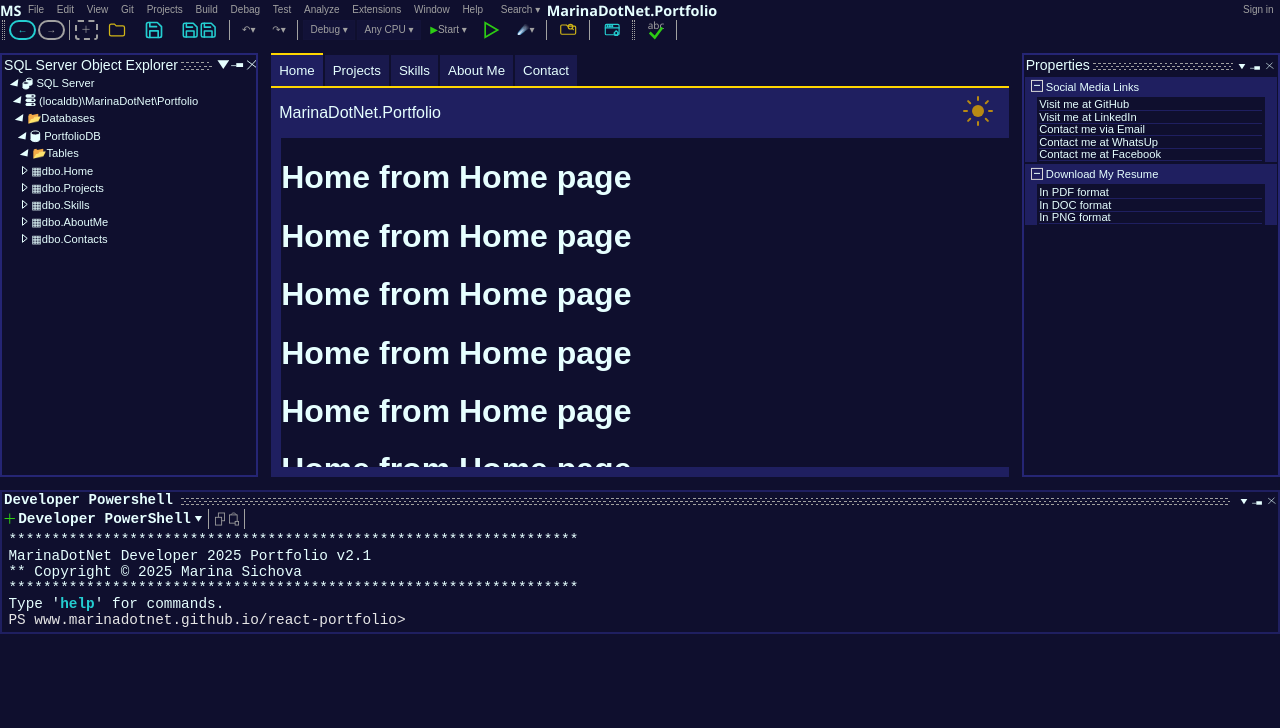
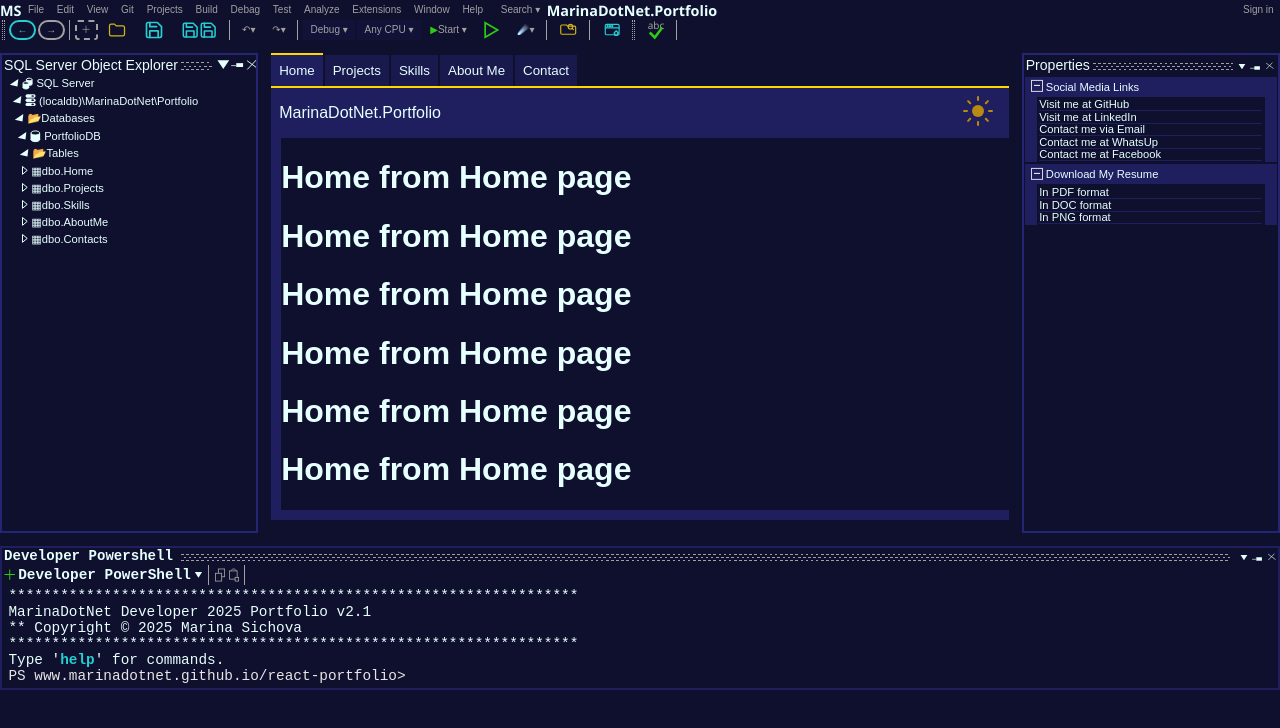
Before and after one commit to MarinaDotNet/portfolio-react, a React (Vite) app: page /#/ in a window 1280 px wide. Shown: the top 728 px of the page. Built offline with nearby package versions, Linux system fonts and the light colour scheme.

Commit message:
Fix layout based on the screen height, for better UI design and user experience

```diff
--- a/src/index.css
+++ b/src/index.css
@@ -160,7 +160,7 @@
 .main-content{
   display: flex;
   flex-direction: row;
-  height: 53vh;
+  height: 60vh;
   width: 100vw;
 }
 
@@ -238,5 +238,5 @@
   display: flex;
   flex-direction: column;
   width: 58vw;
-  height: 53vh;
+  height: 60vh;
 }
```
